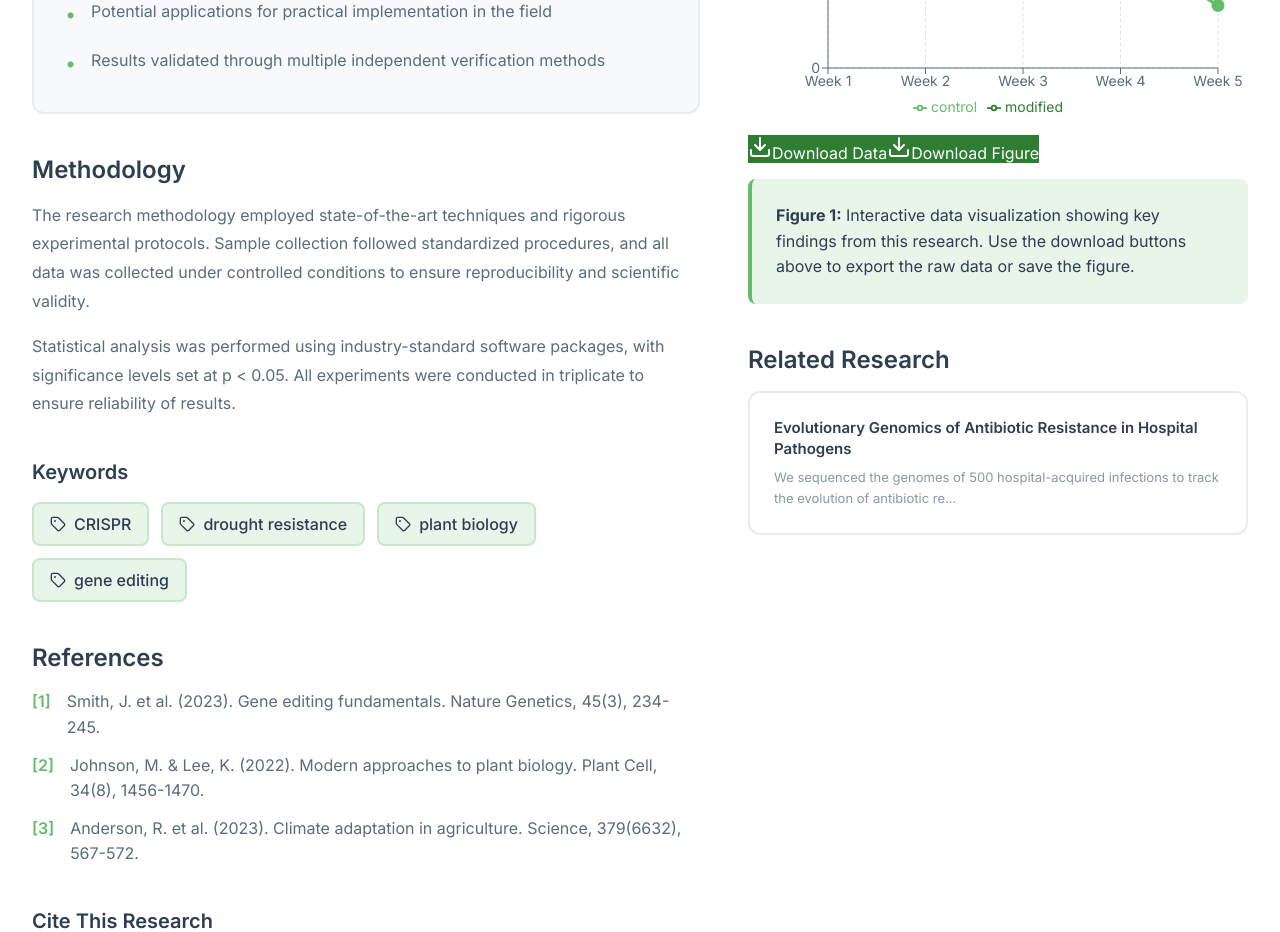
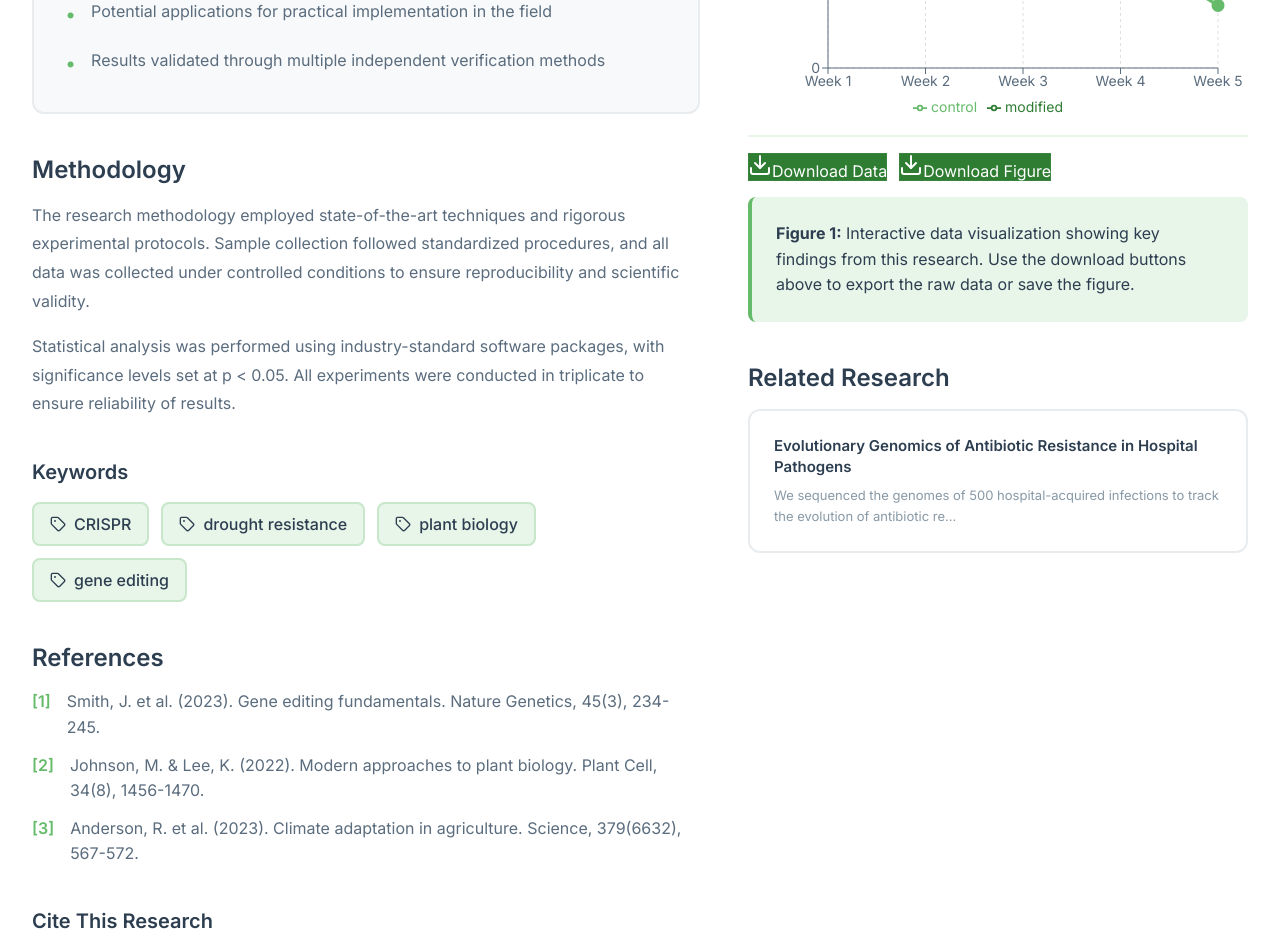
Before and after one commit to TejashRajuKV/Biology-in-Data, a React app: page /research/1 in a window 1280 px wide. Shown: the part 800-1732 px from the top of the page. Built offline with nearby package versions, Linux system fonts and the light colour scheme; the HTML template or start-up script is replaced by a standard one.

Commit message:
ChartFrame: fix overlapping download buttons — enforce layout gap and subtle button separation

```diff
--- a/src/components/ChartFrame.jsx
+++ b/src/components/ChartFrame.jsx
@@ -163,17 +163,38 @@ export function ChartFrame({ data, type = "line", title, xKey = "x", yKey = "y",
       </div>
 
       {/* Download Buttons */}
-      <div className="flex gap-5 pt-4 border-t-2 border-[#E8F5E9]" style={{ flexShrink: 0 }}>
+      <div
+        className="flex gap-5 pt-4 border-t-2 border-[#E8F5E9]"
+        style={{
+          flexShrink: 0,
+          // enforce layout and gap in case utility classes are not applied
+          display: 'flex',
+          gap: '12px',
+          paddingTop: '16px',
+          borderTop: '2px solid #E8F5E9',
+        }}
+      >
         <button
           className="flex items-center justify-center gap-2 px-5 py-2.5 rounded-lg hover:shadow-lg transition-all border-none"
-          style={{ backgroundColor: '#2E7D32', color: '#ffffff', border: 'none' }}
+          style={{
+            backgroundColor: '#2E7D32',
+            color: '#ffffff',
+            border: 'none',
+            // add a subtle inner spacing so backgrounds don't visually merge
+            boxShadow: '0 0 0 1px rgba(255,255,255,0.06) inset',
+          }}
         >
           <Download className="w-4 h-4" />
           Download Data
         </button>
         <button
           className="flex items-center justify-center gap-2 px-5 py-2.5 rounded-lg hover:shadow-lg transition-all border-none"
-          style={{ backgroundColor: '#2E7D32', color: '#ffffff', border: 'none' }}
+          style={{
+            backgroundColor: '#2E7D32',
+            color: '#ffffff',
+            border: 'none',
+            boxShadow: '0 0 0 1px rgba(255,255,255,0.06) inset',
+          }}
         >
           <Download className="w-4 h-4" />
           Download Figure
```
